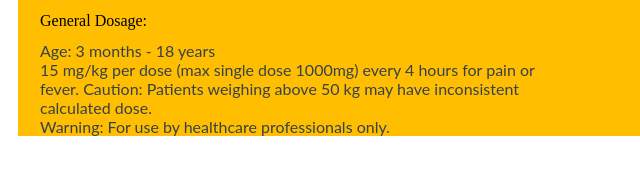
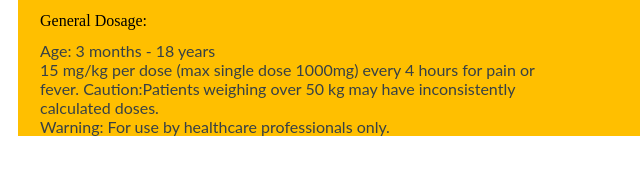
Before and after one commit to Oluwaseun-whyt/SecondCycleAnalgesicCalculator, a plain HTML site: page Paracetamol_Page.html in a window 1280 px wide. Shown: the part 265-440 px from the top of the page, 582-1222 px from the left. Drawn offline with Linux system fonts and the light colour scheme.

Commit message:
Update Paracetamol_Page.html

```diff
--- a/Paracetamol_Page.html
+++ b/Paracetamol_Page.html
@@ -57,7 +57,7 @@
             </div>
             <div class="textarea-wrapper-1">
                 <p class="form-block-label-1">
-                     Age: 3 months - 18 years <br>15 mg/kg per dose (max single dose 1000mg) every 4 hours for pain or fever. Caution: Patients weighing above 50 kg may have inconsistent calculated dose.<br> Warning: For use by healthcare professionals only.
+                     Age: 3 months - 18 years <br>15 mg/kg per dose (max single dose 1000mg) every 4 hours for pain or fever. Caution:Patients weighing over 50 kg may have inconsistently calculated doses. <br> Warning: For use by healthcare professionals only.
                 </p>
             </div>
         </div>
```
